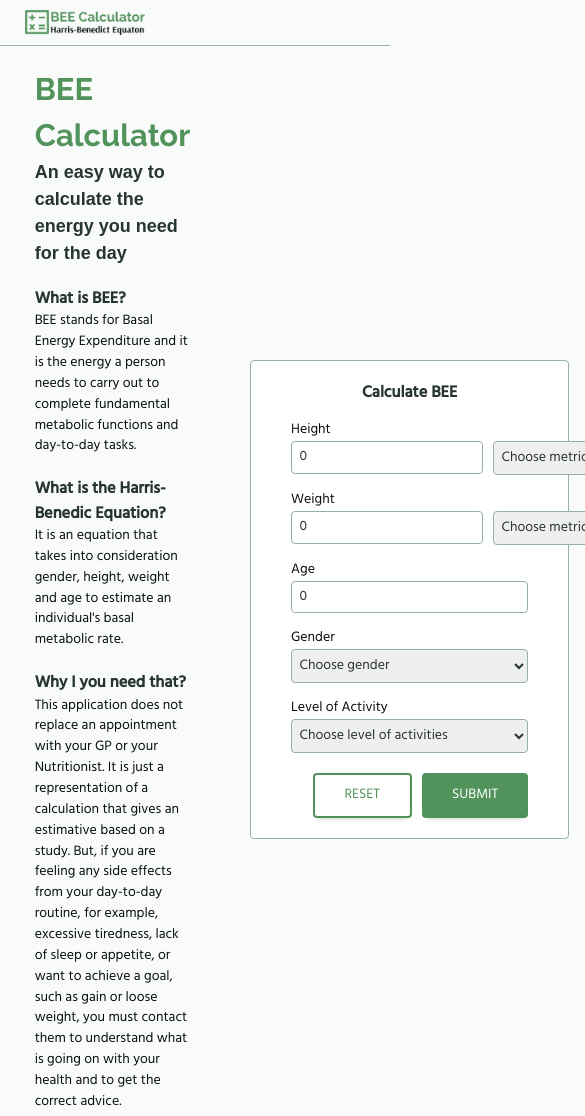
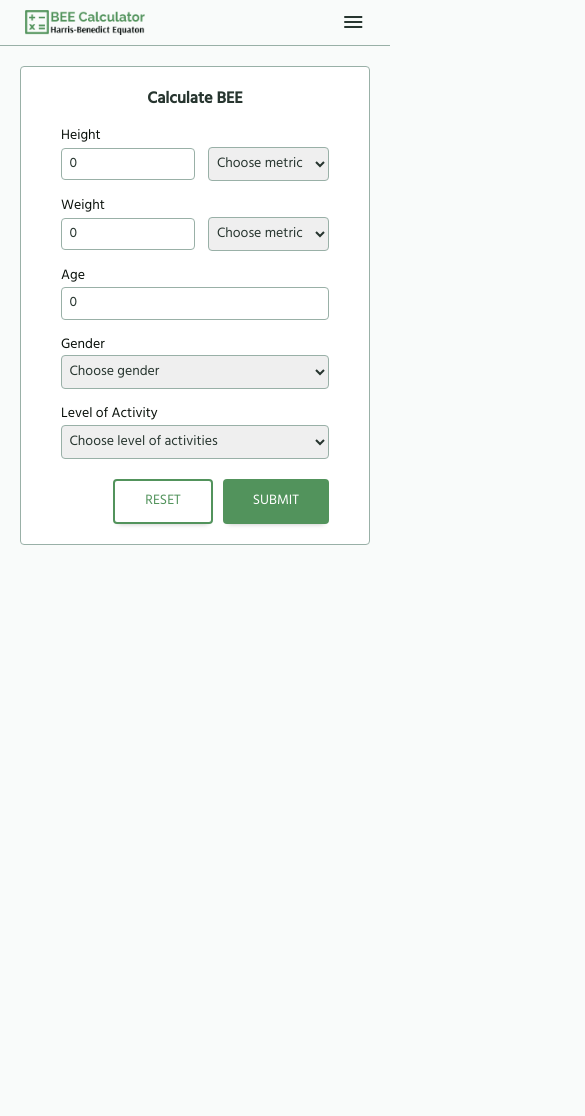
Before and after one commit to jennifer-magpantay/harris-benedict-calculator, a website: page src/index.html in a window 390 px wide. Shown: the top 1116 px of the page, 585 px wide, since content can reach past the window. After the commit the page ends 844 px from the top, so only its background shows below. Drawn offline with nearby package versions, Linux system fonts and the light colour scheme; files that its build step writes are made by us from their sources; a web font is replaced by a local one.

Commit message:
Set responsiveness to home and menu icon to header

```diff
--- a/package.json
+++ b/package.json
@@ -6,9 +6,11 @@
   "scripts": {
     "test": "echo \"Error: no test specified\" && exit 1",
     "build:sass": "sass  --no-source-map src/sass:public/css",
+    "copy:js": "copyfiles -u 1 ./src/js/**/* public",
     "copy:assets": "copyfiles -u 1 ./src/assets/**/* public",
     "copy:html": "copyfiles -u 1 ./src/*.html public",
     "copy": "npm-run-all --parallel copy:*",
+    "watch:js": "onchange \"src/js/**/*\" -- npm run copy:js",
     "watch:assets": "onchange \"src/assets/**/*\" -- npm run copy:assets",
     "watch:html": "onchange \"src/*.html\" -- npm run copy:html",
     "watch:sass": "sass  --no-source-map --watch src/sass:public/css",
--- a/src/index.html
+++ b/src/index.html
@@ -19,17 +19,23 @@
         href="https://fonts.googleapis.com/css2?family=Arsenal:wght@700&family=Hind:wght@400;500&family=Raleway:wght@700&display=swap"
         rel="stylesheet">
 
+    <!-- Google Icons -->
+    <link href="https://fonts.googleapis.com/icon?family=Material+Icons" rel="stylesheet">
+
     <title>Home | BEE Harris-Benedict Calculator</title>
 </head>
 
 <body>
     <header>
         <img class='logo' src="./assets/bee-calculator-logo.png" alt="BEE Calculator Logo">
+        <span class="material-icons icon menu">
+            menu
+        </span>
     </header>
 
     <main>
         <div class="container-flex">
-            <div class="container">
+            <div class="container content">
                 <section>
                     <h1>BEE Calculator</h1>
                     <h2>An easy way to calculate the energy you need for the day</h2>
@@ -60,6 +66,7 @@
                         correct advice.</p>
                 </section>
             </div>
+
             <div class="container">
                 <form>
                     <h3 style="margin-inline: auto">Calculate BEE</h3>
--- a/src/sass/components/form.scss
+++ b/src/sass/components/form.scss
@@ -1,15 +1,20 @@
 @use "../helpers/variables" as *;
 @use "../tools/mixins" as *;
+@use "../tools/responsive" as *;
 
 form {
-    width: 80%;
+    width: clamp(35rem, 25vw + 25rem, 50rem);
     display: flex;
     flex-direction: column;
+    margin-inline: auto;
     padding: 2rem 4rem;
-    margin-inline: auto;
     background-color: #ffffff;
     border: 1px solid $color-gray;
     border-radius: 4px;
+
+    @include tablet {
+        width: 50rem;
+    }
 
     label {
         margin-top: 1.5rem;
@@ -25,7 +30,7 @@ form {
 
     input,
     select {
-        flex: 1;
+        // flex: 1;
         border: 1px solid $color-gray;
         border-radius: 4px;
         color: $color-gray-dark;
@@ -39,7 +44,11 @@ form {
         display: none;
     }
 
+    .container-flex > input {
+        width: 50%;
+    }
+
     .container-flex > select {
-        margin-left: 01rem;
+        width: 45%;
     }
 }
--- a/src/sass/global/_global.scss
+++ b/src/sass/global/global.scss
@@ -14,12 +14,12 @@ html {
 }
 
 body {
-  // height: 100vh;
   background-color: $color-background;
   color: $color-text;
   font-family: "Hind", Arial, Helvetica, sans-serif;
   font-size: $size-text;
   font-weight: 400;
+  overflow-x: hidden;
 }
 
 // Links
--- a/src/sass/helpers/_index.scss
+++ b/src/sass/helpers/_index.scss
@@ -1 +1,2 @@
-@forward './variables';
+@forward "./variables";
+@forward "./material-icons";
--- /dev/null
+++ b/src/sass/helpers/material-icons.scss
@@ -0,0 +1,58 @@
+@use "../helpers/variables.scss" as *;
+
+@font-face {
+    font-family: "Material Icons";
+    font-style: normal;
+    font-weight: 400;
+    src: url(https://example.com/MaterialIcons-Regular.eot); /* For IE6-8 */
+    src: local("Material Icons"), local("MaterialIcons-Regular"),
+        url(https://example.com/MaterialIcons-Regular.woff2) format("woff2"),
+        url(https://example.com/MaterialIcons-Regular.woff) format("woff"),
+        url(https://example.com/MaterialIcons-Regular.ttf) format("truetype");
+}
+
+.material-icons {
+    font-family: "Material Icons";
+    font-weight: normal;
+    font-style: normal;
+    // font-size: 24px /* Preferred icon size */
+    display: inline-block;
+    line-height: 1;
+    text-transform: none;
+    letter-spacing: normal;
+    word-wrap: normal;
+    white-space: nowrap;
+    direction: ltr;
+
+    /* Support for all WebKit browsers. */
+    -webkit-font-smoothing: antialiased;
+    /* Support for Safari and Chrome. */
+    text-rendering: optimizeLegibility;
+
+    /* Support for Firefox. */
+    -moz-osx-font-smoothing: grayscale;
+
+    /* Support for IE. */
+    font-feature-settings: "liga";
+}
+
+/* Rules for using icons as black on a light background. */
+.material-icons.md-dark {
+    color: rgba(0, 0, 0, 0.54);
+}
+.material-icons.md-dark.md-inactive {
+    color: rgba(0, 0, 0, 0.26);
+}
+
+/* Rules for using icons as white on a dark background. */
+.material-icons.md-light {
+    color: rgba(255, 255, 255, 1);
+}
+.material-icons.md-light.md-inactive {
+    color: rgba(255, 255, 255, 0.3);
+}
+
+.material-icons.icon {
+    color: $color-gray-dark;
+    font-size: $icon-size;
+}
--- a/src/sass/helpers/_variables.scss
+++ b/src/sass/helpers/variables.scss
@@ -26,3 +26,6 @@ $size-title: clamp(3.1rem, 3vw + 1rem, 4.8rem);
 $size-subtitle: clamp(1.8rem, 1vw + 1rem, 2.5rem);
 $size-text: clamp(1.2rem, 1vw + 1rem, 1.6rem);
 $size-caption: clamp(1rem, -1vw + 1rem, 1.2rem);
+
+// Icon size
+$icon-size: clamp(2.4rem, 5vw, 3.6rem);
--- a/src/sass/modules/header.scss
+++ b/src/sass/modules/header.scss
@@ -1,10 +1,19 @@
 @use "../helpers/variables" as *;
+@use "../tools/mixins.scss" as *;
+@use "../tools/responsive.scss" as *;
 
 header {
+    @include container-flex;
     padding: 1rem 6.33%;
     border-bottom: 1px solid $color-gray;
 
     .logo {
         width: clamp(12rem, 10vw + 5rem, 20rem);
     }
+
+    .menu {
+        @include laptop {
+            display: none;
+        }
+    }
 }
--- a/src/sass/modules/main.scss
+++ b/src/sass/modules/main.scss
@@ -1,3 +1,17 @@
-main{
-      padding: 1rem 6.33%;
+@use "../tools/responsive.scss" as *;
+
+main {
+      padding: 1rem;
+
+      @include tablet {
+            padding: 1rem 6.33%;
+      }
+
+      .container.content {
+            display: none;
+
+            @include laptop {
+                  display: block;
+            }
+      }
 }
--- a/src/sass/tools/_mixins.scss
+++ b/src/sass/tools/mixins.scss
@@ -1,4 +1,5 @@
 @use "../helpers/variables" as *;
+@use "../tools/responsive" as *;
 
 // buttons
 @mixin buttons {
--- a/src/sass/tools/_responsive.scss
+++ b/src/sass/tools/responsive.scss
@@ -3,7 +3,7 @@
 // TABLET
 $tablet: 768px;
 @mixin tablet {
-  @media (min-width: #{$tablet}){
+  @media (min-width: #{$tablet}) {
     @content;
   }
 }
@@ -11,7 +11,7 @@ $tablet: 768px;
 // LAPTOP
 $laptop: 1024px;
 @mixin laptop {
-  @media (max-width: #{$laptop}){
+  @media (min-width: #{$laptop}) {
     @content;
   }
 }
@@ -19,7 +19,7 @@ $laptop: 1024px;
 // DESKTOP
 $desktop: 1440px;
 @mixin desktop {
-  @media (min-width: #{$desktop}){
+  @media (min-width: #{$desktop}) {
     @content;
   }
 }
```
Also changed, not shown: src/sass/tools/reset.scss (renamed from src/sass/tools/_reset.scss).
